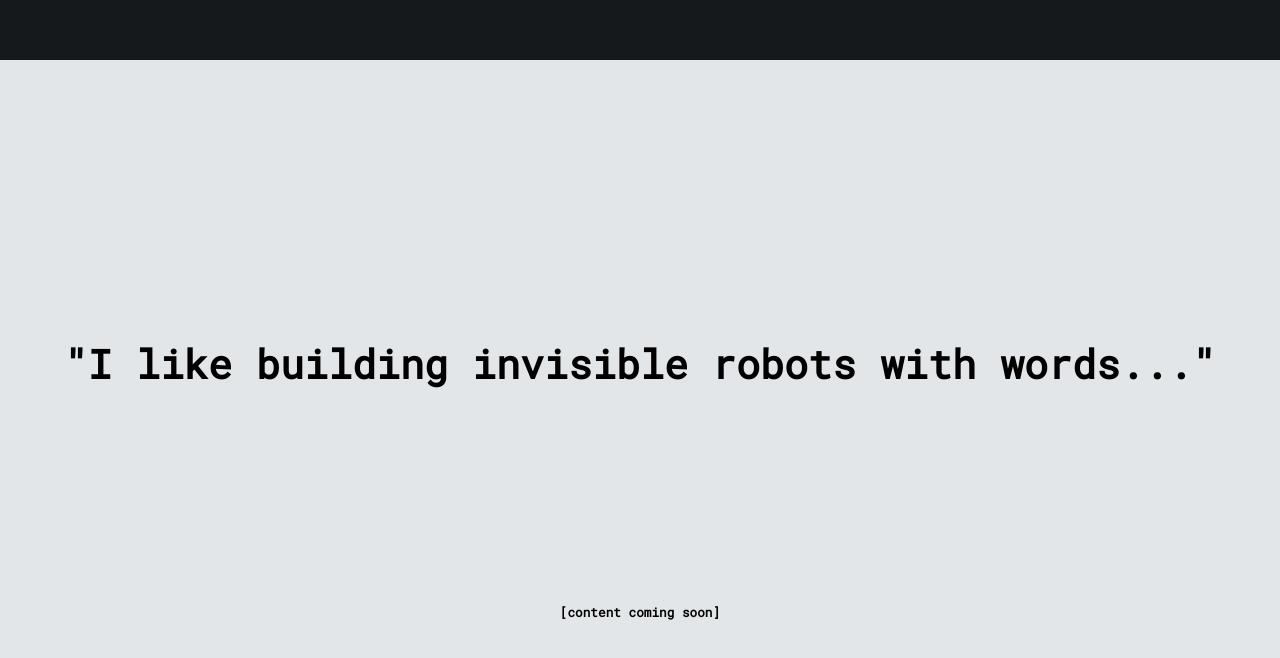
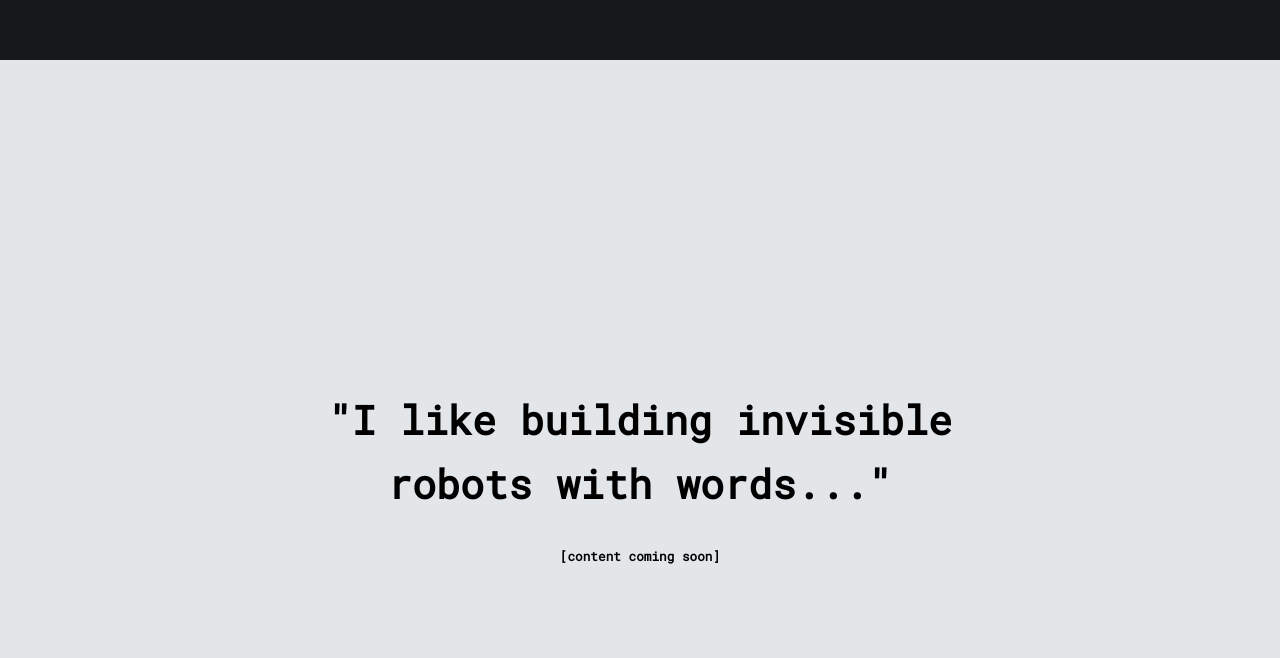
Before and after one commit to dotmotion/minimal_portfolio, a React (Create React App) app: page / in a window 1280 px wide. Shown: the part 676-1334 px from the top of the page. Built offline with nearby package versions, Linux system fonts and the light colour scheme.

Commit message:
added hover effect on links and placeholder styles

```diff
--- a/src/css/App.css
+++ b/src/css/App.css
@@ -48,6 +48,9 @@ ul {
 
 .inline li:last-child {
   margin-right: 0;
+}
+.inline li a:hover {
+  color: #b4afaf;
 }
 
 /* HEADER */
@@ -188,8 +191,14 @@ main {
   overflow: hidden;
   display: flex;
   flex-direction: column;
-  justify-content: space-evenly;
+  justify-content: center;
   align-items: center;
+}
+
+main h2 {
+  text-align: center;
+  width: 60%;
+  padding-bottom: 2rem;
 }
 
 main ul {
```
